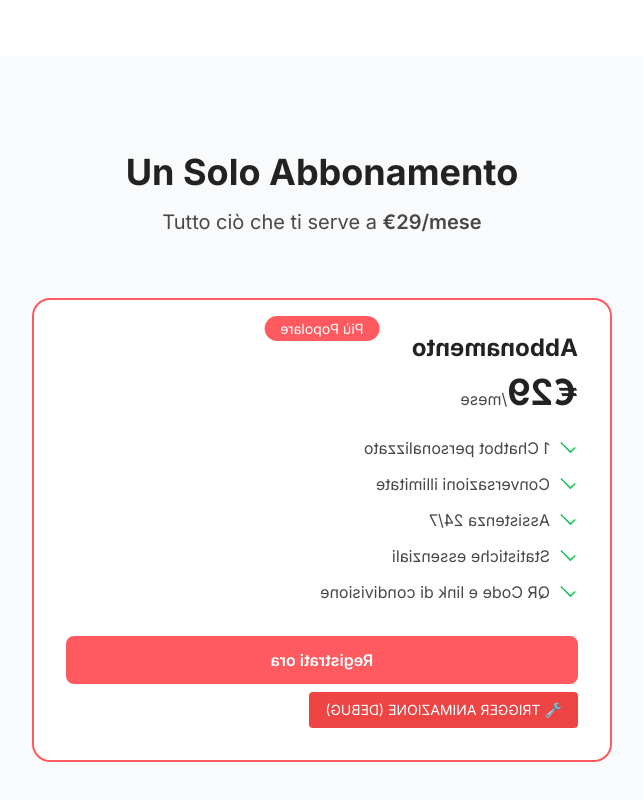
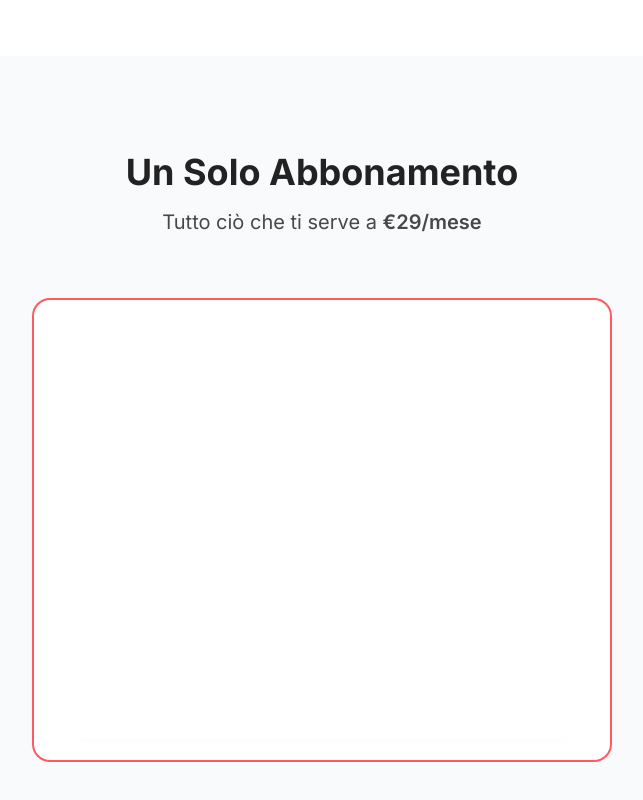
Before and after one commit to simoncinid/hostgpt, a Next.js app: page / in a window 1280 px wide. Shown: the part 2892-3692 px from the top of the page, without its empty margins (318-961 px from the left). Built offline with nearby package versions, Linux system fonts and the light colour scheme.

Commit message:
CRITICAL FIX: Risolto useEffect loop che bloccava animazione pricing

```diff
--- a/app/page.tsx
+++ b/app/page.tsx
@@ -184,25 +184,32 @@ export default function LandingPage() {
   // Gestione animazione pricing
   useEffect(() => {
     console.log('Animation effect triggered:', pricingAnimationTriggered, 'phase:', pricingAnimationPhase)
-    if (pricingAnimationTriggered && !pricingAnimationPhase) {
+    if (pricingAnimationTriggered && pricingAnimationPhase === 0) {
       console.log('Starting animation sequence!')
-      const sequence = [
-        () => {
+
+      // Fase 1: Spin start
+      setTimeout(() => {
         console.log('Phase 1: Spin start')
         setPricingAnimationPhase(1)
-        }, // Inizia spin
-        () => {
-          console.log('Phase 2: Show chat')
+      }, 800)
+
+      // Fase 2: Show chat
+      setTimeout(() => {
+        console.log('Phase 2: Show chat - SETTING showChatDemo to TRUE')
         setShowChatDemo(true)
         setPricingAnimationPhase(2)
-        }, // Mostra chat e inizia conversazione
-        () => {
+      }, 1600)
+
+      // Fase 3: Blur effect
+      setTimeout(() => {
         console.log('Phase 3: Blur effect')
         setPricingAnimationPhase(3)
-        }, // Blur effect con frase
-        () => {
+      }, 6500)
+
+      // Fase 4: Final spin e reset
+      setTimeout(() => {
         console.log('Phase 4: Final spin')
-          setPricingAnimationPhase(4) // Spin finale
+        setPricingAnimationPhase(4)
         setTimeout(() => {
           setShowChatDemo(false)
           setTimeout(() => {
@@ -210,19 +217,9 @@ export default function LandingPage() {
             console.log('Animation completed')
           }, 800)
         }, 800)
+      }, 9000)
     }
-      ]
-
-      const timers = [
-        setTimeout(sequence[0], 800),
-        setTimeout(sequence[1], 1600),
-        setTimeout(sequence[2], 6500),
-        setTimeout(sequence[3], 9000)
-      ]
-
-      return () => timers.forEach(timer => clearTimeout(timer))
-    }
-  }, [pricingAnimationTriggered, pricingAnimationPhase])
+  }, [pricingAnimationTriggered])
 
 
 
```
Lines whose indentation alone changed are shown as unchanged.
